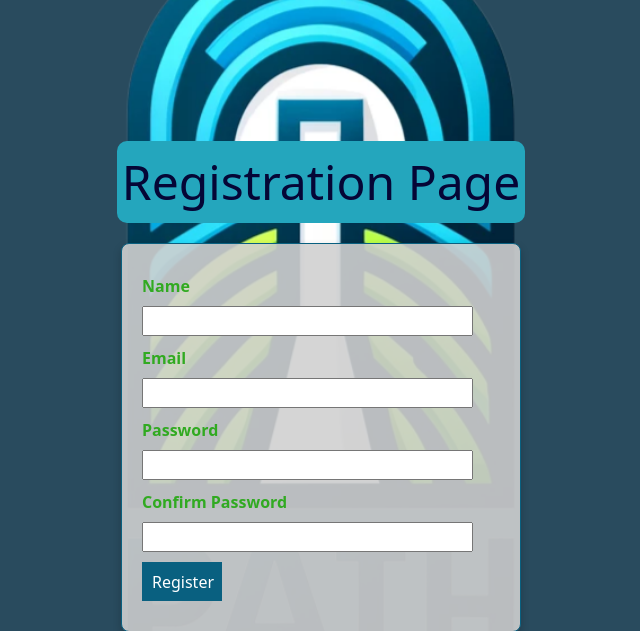
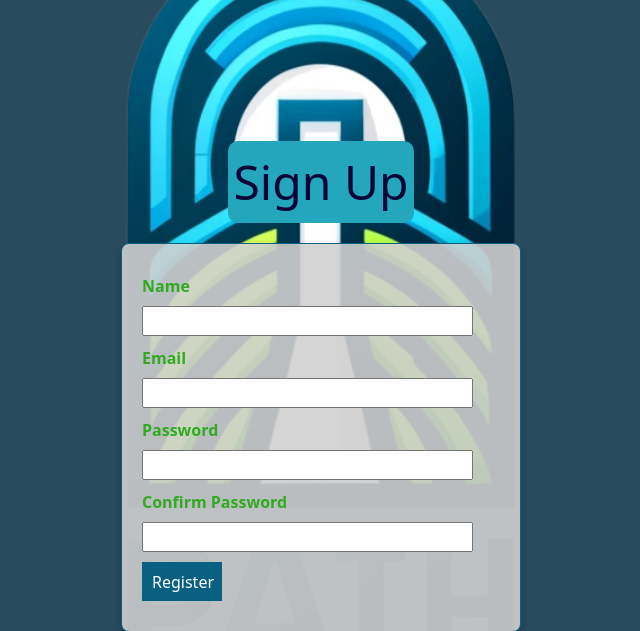
Before and after one commit to hernancx09/UWA_CITS_3402_Project, a Flask app: page /registration in a window 1280 px wide. Shown: the part 76-707 px from the top of the page, without its empty margins (319-959 px from the left). Run offline with Flask 3, Linux system fonts and the light colour scheme; parts of the project's set-up code (start-up, migrations or seed data) failed here and were passed over; some libraries are stand-ins or nearby versions.

Commit message:
Minor changes for flow

```diff
--- a/app/templates/login.html
+++ b/app/templates/login.html
@@ -6,7 +6,7 @@
 
 {% block content %}
   <div class="centered-container">
-    <div id="header" class = "header-box">Login Page</div> <!--Displays the header title for the login page-->
+    <div id="header" class = "header-box">Login</div> <!--Displays the header title for the login page-->
       <div id="formwrapper">
         <form action="" method="post">
           {{ form.hidden_tag() }} <!--Includes the CSRF token in the form-->
--- a/app/templates/registration.html
+++ b/app/templates/registration.html
@@ -1,5 +1,5 @@
 {% extends "base.html" %}
-{% block title %}Registration{% endblock %}
+{% block title %}Sign Up{% endblock %}
 {% block extraheaders %}
   <link rel="stylesheet" href="{{ url_for('static', filename='css/style_forms.css') }}">
 {% endblock %}
@@ -7,7 +7,7 @@
 {% block content %}
 
   <div class="centered-container">
-    <div id="header" class = "header-box">Registration Page</div> <!--Title header for registration page-->
+    <div id="header" class = "header-box">Sign Up</div> <!--Title header for registration page-->
     <div id="formwrapper">
       <form action="" method="post">
         {{ form.hidden_tag() }} <!--Include hidden CSRF for security-->
```
